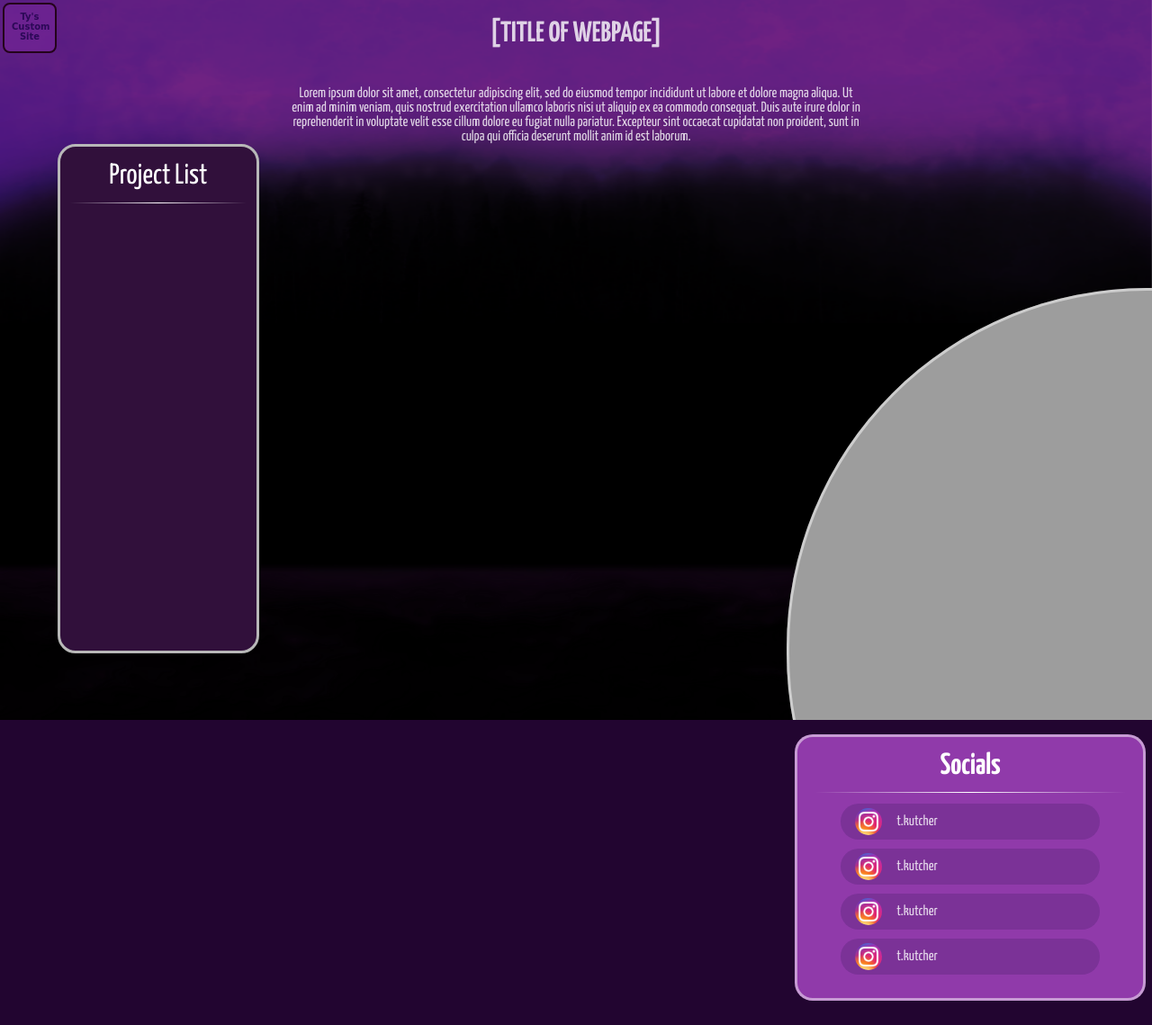
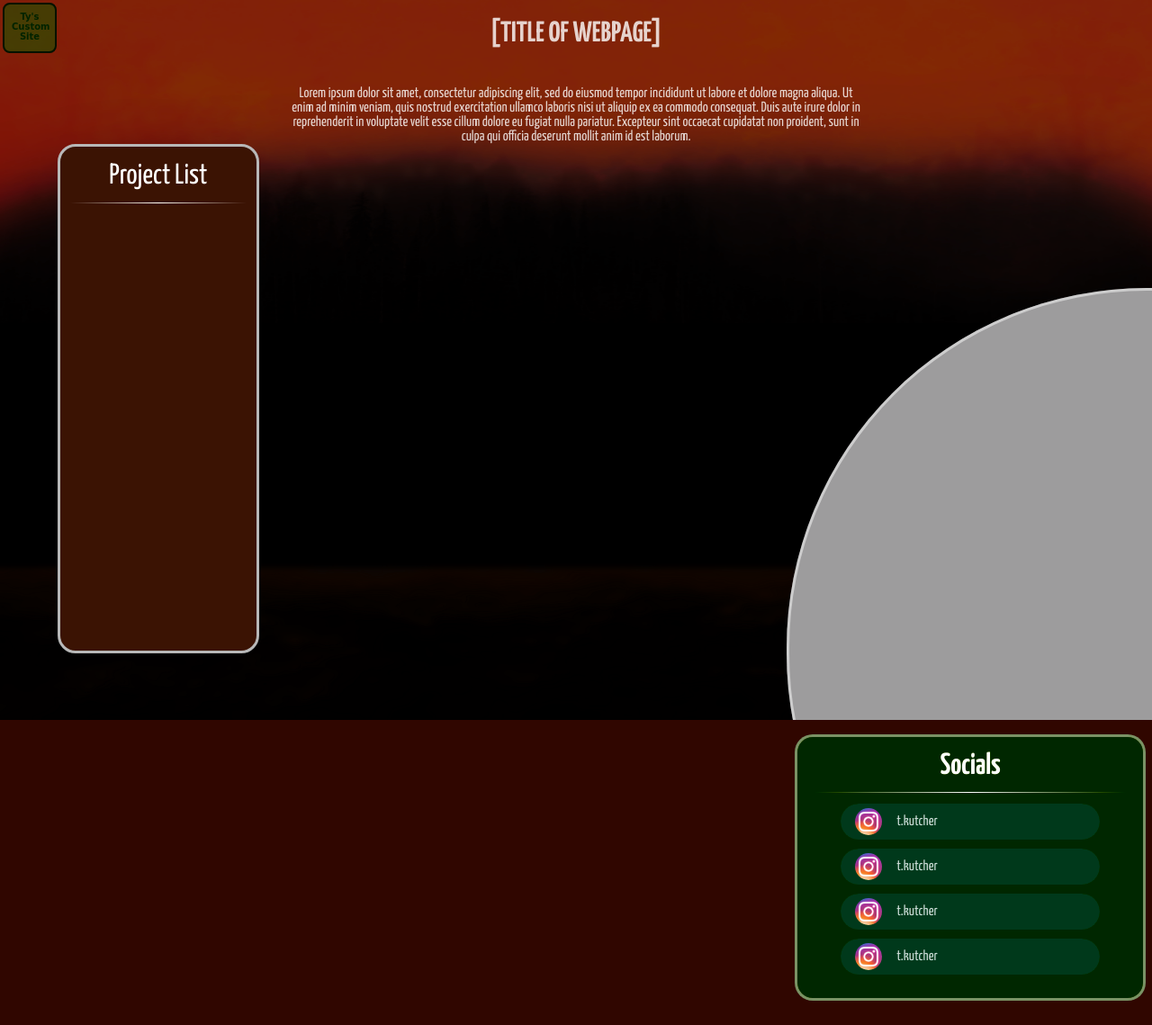
Before and after one commit to kty990/kty990.github.io, a PHP site: page /main/home.html in a window 1280 px wide. Shown: the whole page at 90% size. Run offline with PHP 8.4, Linux system fonts and the light colour scheme; some web fonts are replaced.

Commit message:
Pushing current version

```diff
--- a/css/home.css
+++ b/css/home.css
@@ -5,6 +5,7 @@
     width: 100vw;
     text-align: center;
     font-family: 'Yanone Kaffeesatz', sans-serif;
+    filter: hue-rotate(90deg);
 }
 
 #socials-title {
@@ -16,6 +17,7 @@
     font-family:'Yanone Kaffeesatz', sans-serif;
     margin:0;
     margin-bottom:3vh;
+    filter: hue-rotate(90deg);
 }
 
 #homepage-subtitle {
@@ -28,6 +30,7 @@
     text-align: center;
     left: 25vw;
     font-family: 'Yanone Kaffeesatz', sans-serif;
+    filter: hue-rotate(90deg);
 }
 
 #project-list {
@@ -42,6 +45,7 @@
     border-style: solid;
     border-radius: 20px;
     overflow: hidden;
+    filter: hue-rotate(90deg);
 }
 
 #project-list-title {
@@ -55,6 +59,7 @@
     margin: 0;
     padding: 0;
     top: calc(var(--vwh, 1vh) * 2);
+    filter: hue-rotate(90deg);
 }
 
 #project-list-subtitle {
@@ -68,6 +73,7 @@
     margin: 0;
     padding: 0;
     margin-top: calc(var(--vwh, 1vh) * 3);
+    filter: hue-rotate(90deg);
 }
 
 #project-flex {
@@ -79,6 +85,7 @@
     overflow-y: scroll;
     overflow-x: hidden;
     top: calc(var(--vh, 1vh) * 2);
+    filter: hue-rotate(90deg);
 }
 
 #project-legend {
@@ -92,6 +99,7 @@
     padding-top: calc(var(--vh, 1vh) * 2);
     height: calc(var(--vh, 1vh) * 4);
     margin-top: calc(var(--vh, 1vh) * 5);
+    filter: hue-rotate(90deg);
 }
 
 .project {
@@ -106,6 +114,7 @@
     border-color: #cccccc;
     border-width: 1px;
     border-style: solid;
+    filter: hue-rotate(90deg);
 }
 
 
@@ -136,6 +145,7 @@
     padding-right: calc(var(--vw, 1vw)*1);
     background-color: #651675;
     border-radius: 30px;
+    filter: hue-rotate(90deg);
 }
 
 .tooltip:hover .tooltip-text {
@@ -150,12 +160,13 @@
     height: auto;
     margin-left: 69vw;
     margin-top: calc(var(--vwh, 1vh) * 2);
-    background-color: #903aaa;
+    background-color: #36085f;
     padding-top: calc(var(--vwh, 1vh) * 2);
     padding-bottom: calc(var(--vwh, 1vh) * 2);
     border-radius: 20px;
     border-color: #ffffff7d;
     border-style: solid;
+    filter: hue-rotate(90deg);
 }
 
 .social_icon {
@@ -166,6 +177,7 @@
     margin: 0;
     margin-left: calc(var(--vwh, 1vh) * 2);
     position: relative;
+    filter: hue-rotate(90deg);
     /* top: 10px; */
 }
 
@@ -179,6 +191,7 @@
     position: relative;
     /* bottom: calc(var(--vwh, 1vh) * 1); */
     text-decoration: none;
+    filter: hue-rotate(90deg);
 }
 
 .social_elem {
@@ -193,4 +206,5 @@
     position: relative;
     left: 12.5%;
     margin-bottom: calc(var(--vwh, 1vh) * 1.25);
+    filter: hue-rotate(90deg);
 }
--- a/css/site.css
+++ b/css/site.css
@@ -52,6 +52,7 @@ html {
     top: 0;
     left: 0;
     z-index: 0;
+    filter: hue-rotate(90deg);
 }
 
 #site-last-update {
@@ -92,6 +93,7 @@ html {
     border-style: solid;
     border-color: #24031b;
     transition: background-color 0.25s;
+    filter: hue-rotate(90deg);
 }
 
 #hamburger:hover {
@@ -141,6 +143,7 @@ html {
     white-space: nowrap;
     transition: left 0.5s;
     user-select: none;
+    filter: hue-rotate(90deg);
 }
 
 #nav-container_active {
@@ -163,6 +166,7 @@ html {
     left: 0px;
 
     user-select: none;
+    filter: hue-rotate(90deg);
 }
 
 #nav-icon {
@@ -173,6 +177,7 @@ html {
     border-radius: 100px;
     border-color: #fff;
     border-style: solid;
+    filter: hue-rotate(90deg);
     /* border-width: 2px; */
 }
 
@@ -185,6 +190,7 @@ html {
     font-family: 'Yanone Kaffeesatz', sans-serif;
     text-shadow: 2px 0px #000000;
     font-weight: bold;
+    filter: hue-rotate(90deg);
 }
 
 .nav-link-first {
@@ -194,11 +200,13 @@ html {
 .nav-link:hover {
     color: #8c42e6;
     cursor: pointer;
+    filter: hue-rotate(90deg);
 }
 
 #nav-active {
     color: #9947fd;
     font-size: calc(var(--vh, 1vh) * 5.5);
+    filter: hue-rotate(90deg);
 }
 
 #scroll-page {
@@ -211,6 +219,7 @@ html {
     padding-bottom: 27px;
     margin: 0;
     z-index: 5;
+    filter: hue-rotate(90deg);
 }
 
 #nav-separator {
@@ -257,6 +266,7 @@ html {
     position: fixed;
     right: calc(var(--vwh, 1vh) * -50);
     top: calc(var(--vwh, 1vh) * 40);
+    filter: hue-rotate(90deg);
 }
 
 .hr-padding {
@@ -304,6 +314,7 @@ html {
     border-style: solid;
     border-left-color: #000;
     margin-top: calc(var(--vh, 1vh) * 19);
+    filter: hue-rotate(90deg);
 }
 
 
@@ -311,15 +322,18 @@ html {
 .discord {
     color: #5c2f93;
     text-decoration: none;
+    filter: hue-rotate(90deg);
 }
 
 #discord-page {
     color: #9947fd;
+    filter: hue-rotate(90deg);
 }
 
 .discord_nav_active {
     color: #8c42e6;
     text-decoration: underline;
+    filter: hue-rotate(90deg);
 }
 
 
--- a/js/home.js
+++ b/js/home.js
@@ -251,8 +251,9 @@ function GetDateTime(timestamp) {
     t.Add(19 * 60 * 60);
     console.log(`New time: ${t.hour}:${t.minute}:${t.second}`);
     let d = new Datestamp(timestamp);
+    d.month--;
     let year = d.year;
-    let month = months[d.month - 1];
+    let month = months[d.month];
     let day = d.day;
 
     console.log(`Hour: ${t.hour}`);
```
